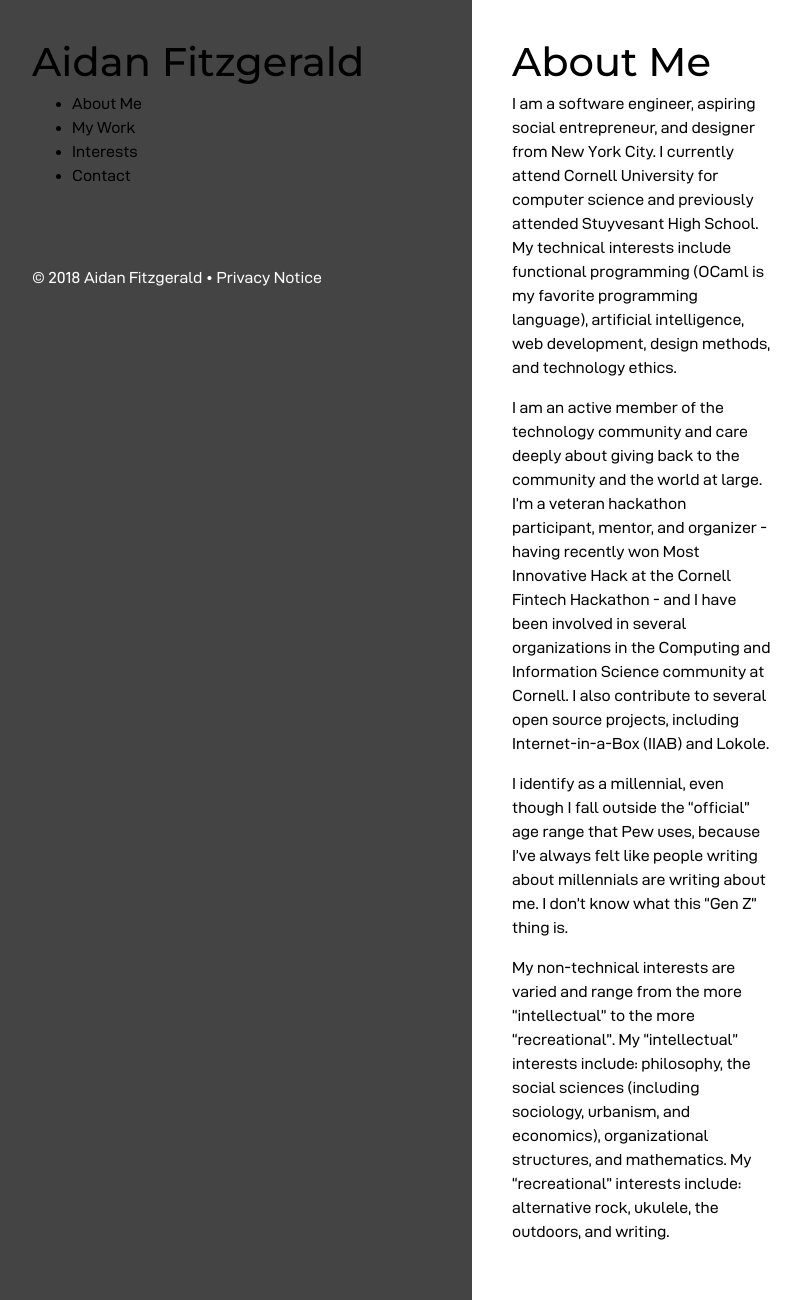
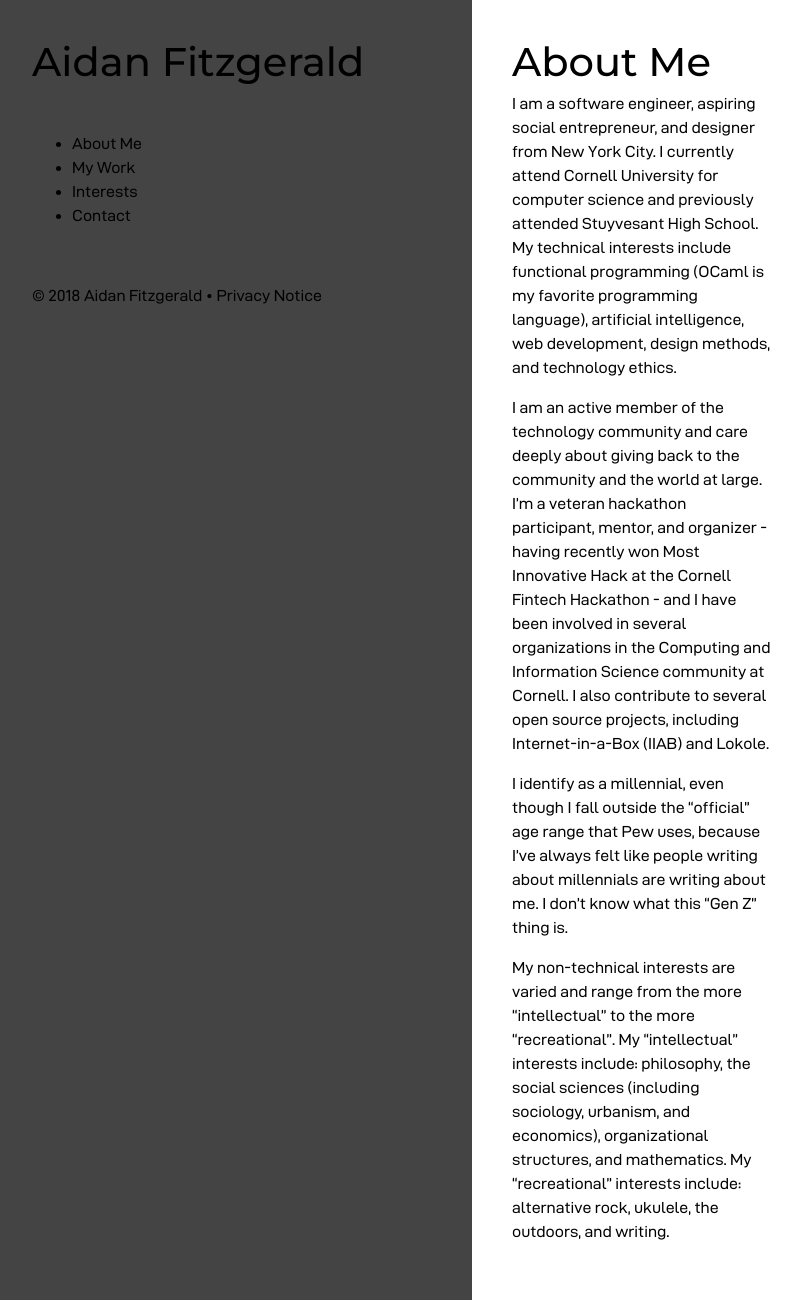
Before and after one commit to aidan-fitz/aidan-fitz.com, a Jekyll site: the page built from index.md, in a window 1280 px wide and 1300 px high. Shown: the whole window, without its empty margins (8-809 px from the left). Built offline with Jekyll 4.4.1, drawn with Linux system fonts in a browser that asks for light colours; nearby versions of some CDN libraries.

Commit message:
Add padding to nav, remove footer styles

```diff
--- a/css/style.scss
+++ b/css/style.scss
@@ -25,7 +25,8 @@ main {
 }
 
 nav {
-  background-color: $chrome-color;
+  padding-top: 40px;
+  padding-bottom: 40px;
 }
 
 nav a.nav-link {
@@ -67,18 +68,6 @@ h1, h2 {
   background-color: $chrome-color;
 }
 
-footer {
-/*  position: absolute;
-  bottom: 0; */
-  width: 100%;
-  margin-top: 60px;
-  /* Set the fixed height of the footer here */
-  height: 60px;
-  line-height: 60px; /* Vertically center the text there */
-  background-color: $chrome-color;
-  color: white;
-}
-
 section {
   padding: 50px;
 }
```
